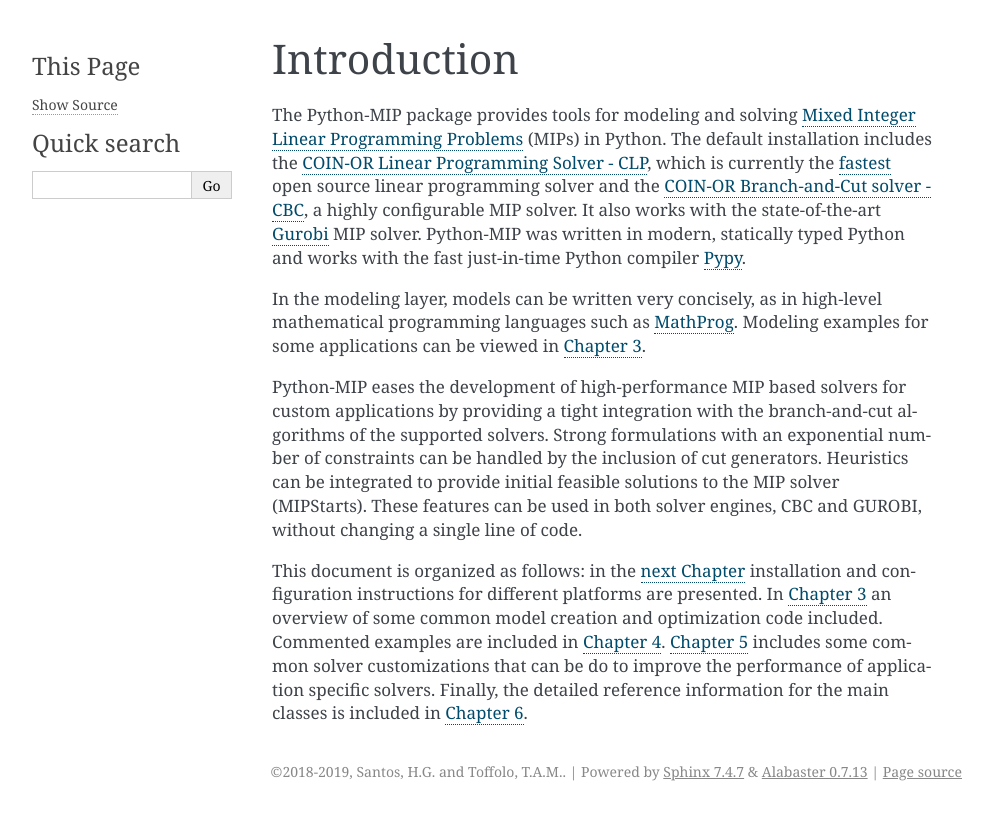
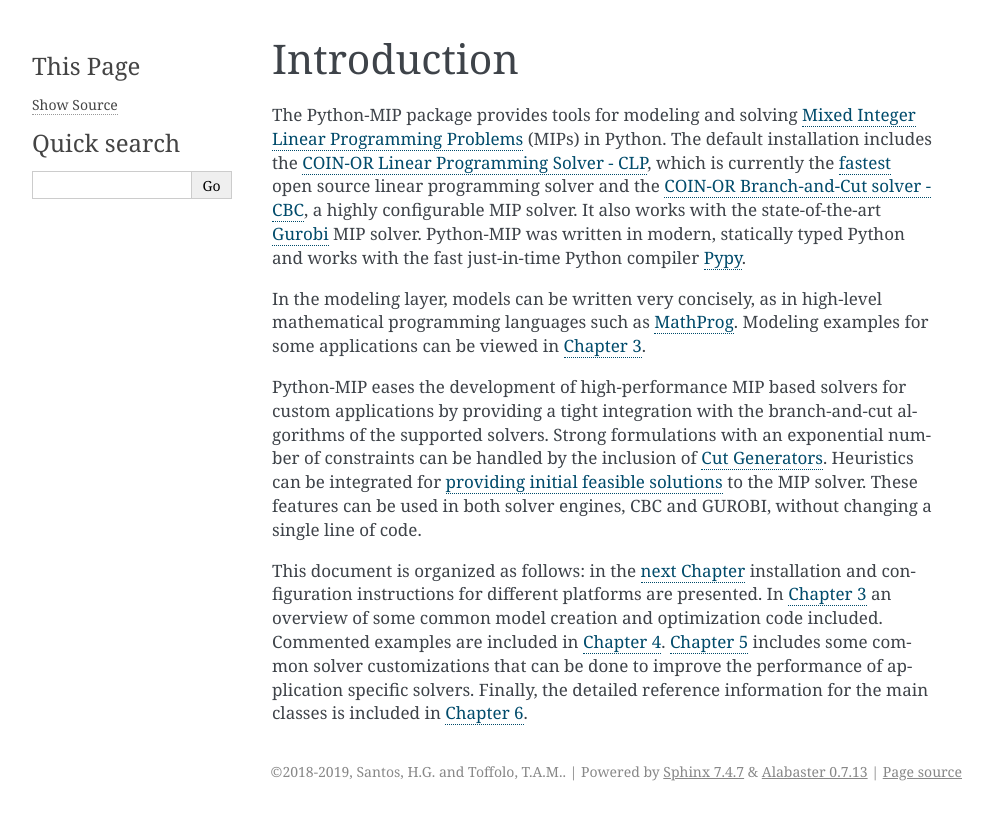
Before and after one commit to coin-or/python-mip, a Sphinx documentation site: the page built from docs/intro.rst, in a window 1280 px wide. Shown: the top 820 px of the page, without its empty margins (148-1141 px from the left). Built offline with Sphinx 7.4.7, drawn with Linux system fonts in a browser that asks for light colours.

Commit message:
mipstart doc
Former-commit-id: 9b979eded009f23b1d985506d6c49de0638f65fa

```diff
--- a/docs/intro.rst
+++ b/docs/intro.rst
@@ -23,16 +23,17 @@
 custom applications by providing a tight integration with the
 branch-and-cut algorithms of the supported solvers. Strong formulations
 with an exponential number of constraints can be handled by the inclusion
-of cut generators. Heuristics can be integrated to provide initial
-feasible solutions to the MIP solver (MIPStarts). These features can be
-used in both solver engines, CBC and GUROBI, without changing a single
-line of code.
+of :ref:`Cut Generators <cut-generation-label>`. Heuristics can be
+integrated for :ref:`providing initial feasible solutions
+<mipstart-label>` to the MIP solver. These features can be used in both
+solver engines, CBC and GUROBI, without changing a single line of code.
 
 This document is organized as follows: in the :ref:`next Chapter
 <chapInstall>` installation and configuration instructions for different
 platforms are presented. In :ref:`Chapter 3 <chapQuick>` an overview of some
 common model creation and optimization code included. Commented examples are included in
-:ref:`Chapter 4 <chapExamples>`. :ref:`Chapter 5 <chapCustom>` includes some common solver
-customizations that can be do to improve the performance of application
-specific solvers. Finally, the detailed reference information for the
-main classes is included in :ref:`Chapter 6 <chapClasses>`.
+:ref:`Chapter 4 <chapExamples>`. :ref:`Chapter 5 <chapCustom>` includes
+some common solver customizations that can be done to improve the
+performance of application specific solvers. Finally, the detailed
+reference information for the main classes is included in :ref:`Chapter
+6 <chapClasses>`.
```
Also changed, not shown: docs/custom.rst (+21 -0 lines), 1 other file.
